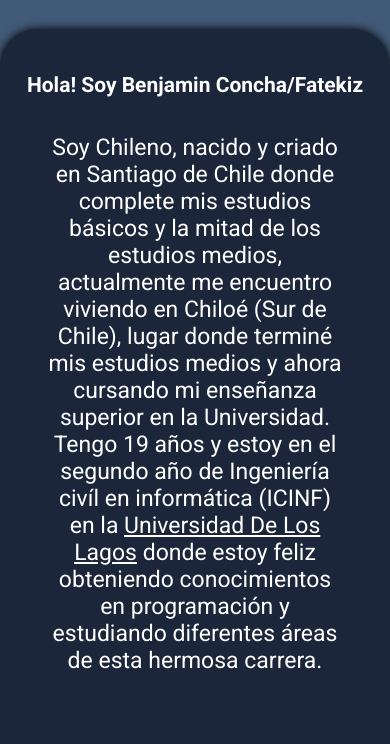
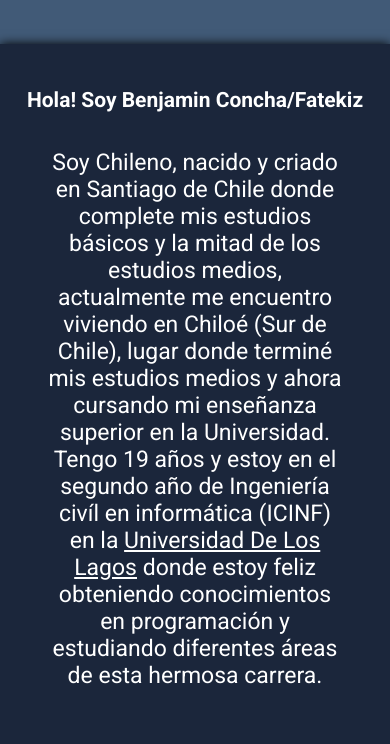
Before and after one commit to Fatekiz/Portfolio-FatekiDev, a plain HTML site: page index.html in a window 390 px wide. Shown: the part 78-822 px from the top of the page. Drawn offline with Linux system fonts and the light colour scheme.

Commit message:
Portfolio Fatekidev V1.0.1 | Quit the border-radius

```diff
--- a/style.css
+++ b/style.css
@@ -321,6 +321,9 @@ a {
     body {
         font-size: 15px;
     }
+
+
+
     .cont_text,
     .con_works,
     .works,
@@ -394,7 +397,7 @@ a {
 .sec_about_me{
     height: auto;
     width: 100%;
-    padding: 2em 0;
+    padding: 3em 0;
     margin: 0;
 }
 
@@ -423,7 +426,7 @@ a {
     margin: 0;
     display: flex;
     flex-direction: column;
-    border-radius: 2.5em;
+    border-radius: 0;
 }
 
 .con_title{
```
